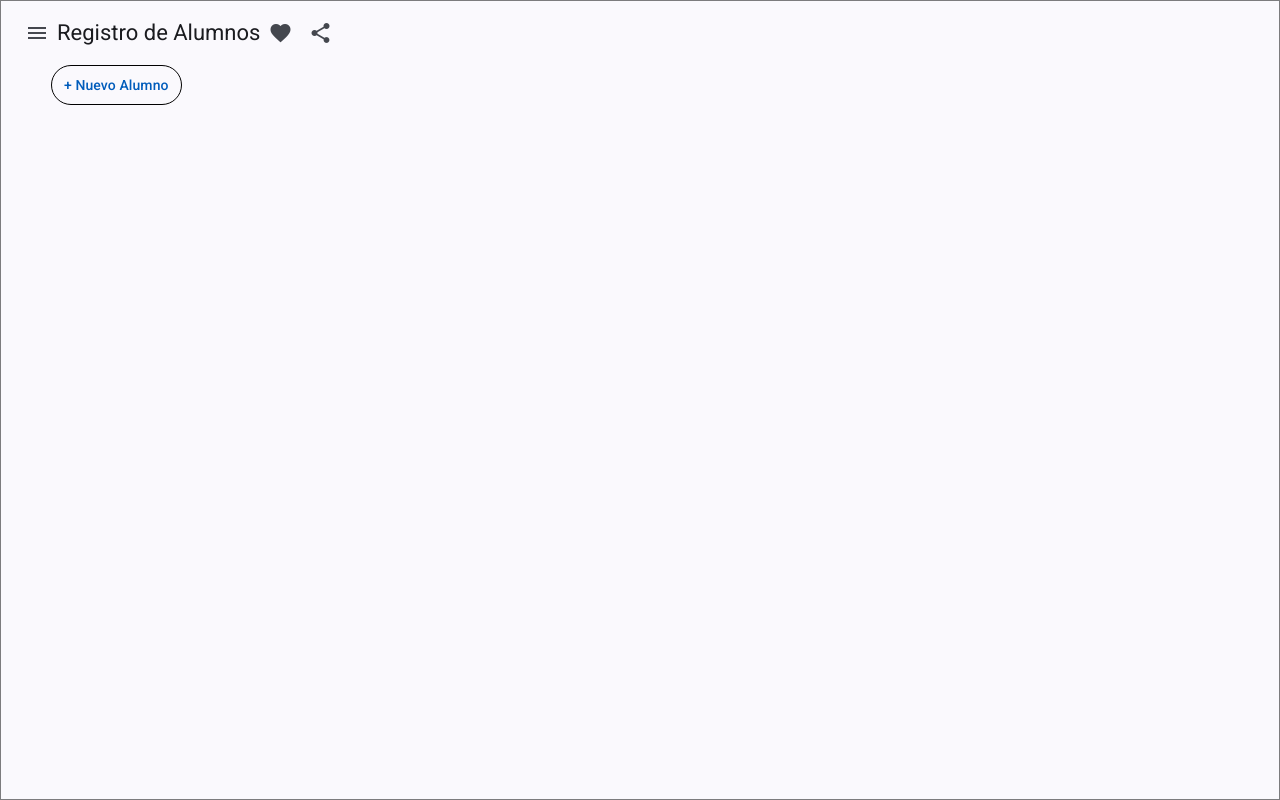
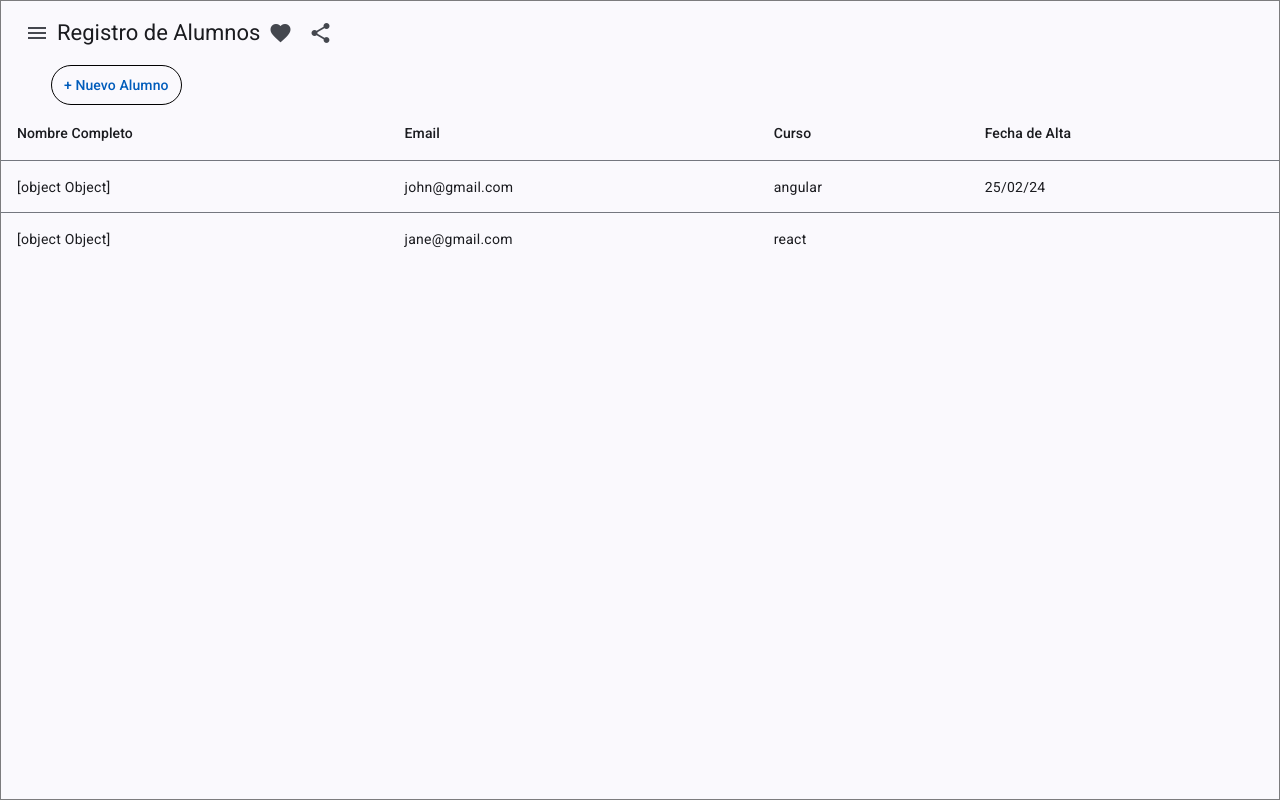
Before and after one commit to RodrigoJara25/proyecto-angular, an Angular app: page / in a window 1280 px wide. Built offline with nearby package versions, Linux system fonts and the light colour scheme.

Commit message:
feat(table): create component

```diff
--- a/src/app/app.component.html
+++ b/src/app/app.component.html
@@ -45,5 +45,9 @@
 
         <!-- Formulario -->
         <student-dialog-form></student-dialog-form>
+
+        <!-- Tabla -->
+        <student-table></student-table>
+
     </div>
 </mat-drawer-container>
--- a/src/app/shared/shared.module.ts
+++ b/src/app/shared/shared.module.ts
@@ -9,6 +9,7 @@ import {MatFormFieldModule} from '@angular/material/form-field';
 import {MatInputModule} from '@angular/material/input';
 import {MatSelectModule} from '@angular/material/select';
 import { ReactiveFormsModule } from '@angular/forms';
+import {MatTableModule} from '@angular/material/table';
 
 @NgModule({
   declarations: [
@@ -24,6 +25,7 @@ import { ReactiveFormsModule } from '@angular/forms';
     MatInputModule,       // Tabla
     MatSelectModule,      // Tabla
     ReactiveFormsModule,  // Formulario
+    MatTableModule,       // Tabla
   ],
   exports: [
     MatButtonModule,      // Sidenav
@@ -35,6 +37,7 @@ import { ReactiveFormsModule } from '@angular/forms';
     MatInputModule,       // Tabla
     MatSelectModule,      // Tabla
     ReactiveFormsModule,  // Formulario
+    MatTableModule,       // Tabla
   ]
 })
 export class SharedModule { }
--- /dev/null
+++ b/src/app/students/components/table/table.component.html
@@ -0,0 +1,31 @@
+<table mat-table [dataSource]="students" class="mat-elevation-z8">
+    <!--- Note that these columns can be defined in any order.
+            The actual rendered columns are set as a property on the row definition" -->
+
+    <!-- Name Column -->
+    <ng-container matColumnDef="firstName">
+        <th mat-header-cell *matHeaderCellDef>Nombre Completo</th>
+        <td mat-cell *matCellDef="let element">{{ element }}</td>
+    </ng-container>
+
+    <!-- Email Column -->
+    <ng-container matColumnDef="email">
+        <th mat-header-cell *matHeaderCellDef>Email</th>
+        <td mat-cell *matCellDef="let element">{{ element.email }}</td>
+    </ng-container>
+
+    <!-- Course Column -->
+    <ng-container matColumnDef="course">
+        <th mat-header-cell *matHeaderCellDef>Curso</th>
+        <td mat-cell *matCellDef="let element">{{ element.course }}</td>
+    </ng-container>
+
+    <!-- Date Column -->
+    <ng-container matColumnDef="createdAt">
+        <th mat-header-cell *matHeaderCellDef>Fecha de Alta</th>
+        <td mat-cell *matCellDef="let element">{{ element.createdAt | date : 'dd/MM/YY' }}</td>
+    </ng-container>
+
+    <tr mat-header-row *matHeaderRowDef="displayedColumns"></tr>
+    <tr mat-row *matRowDef="let row; columns: displayedColumns"></tr>
+</table>
--- /dev/null
+++ b/src/app/students/components/table/table.component.ts
@@ -0,0 +1,41 @@
+import { Component } from '@angular/core';
+import { Student } from '../../interfaces/student';
+
+@Component({
+  selector: 'student-table',
+  standalone: false,
+  templateUrl: './table.component.html',
+  styleUrl: './table.component.scss'
+})
+export class TableComponent {
+  // array de Student[]
+  students: Student[] = [
+    {
+      firstName: 'John',
+      lastName: 'Doe',
+      email: 'john@gmail.com',
+      course: 'angular',
+      createdAt: new Date(2024, 1, 25),
+    },
+    {
+      firstName: 'Jane',
+      lastName: 'Smith',
+      email: 'jane@gmail.com',
+      course: 'react',
+    }
+  ];
+
+  // componentes de la tabla
+  displayedColumns: string[] = [
+    'firstName',
+    'email',
+    'course',
+    'createdAt'
+  ];
+
+  dataSource: Student[] = [];
+
+  constructor() {
+    this.dataSource = this.students;
+  }
+}
--- a/src/app/students/students.module.ts
+++ b/src/app/students/students.module.ts
@@ -3,11 +3,13 @@ import { CommonModule } from '@angular/common';
 import { FormComponent } from './components/form/form.component';
 import { SharedModule } from '../shared/shared.module';
 import { DialogFormComponent } from './components/dialog-form/dialog-form.component';
+import { TableComponent } from './components/table/table.component';
 
 @NgModule({
   declarations: [
     FormComponent,
-    DialogFormComponent
+    DialogFormComponent,
+    TableComponent
   ],
   imports: [
     CommonModule,
@@ -16,6 +18,7 @@ import { DialogFormComponent } from './components/dialog-form/dialog-form.compon
   exports: [
     FormComponent,
     DialogFormComponent,
+    TableComponent,
   ]
 })
 export class StudentsModule { }
```
Also changed, not shown: src/app/students/components/table/table.component.scss (added), 1 other file (tests, documents, lock files or other folders).
